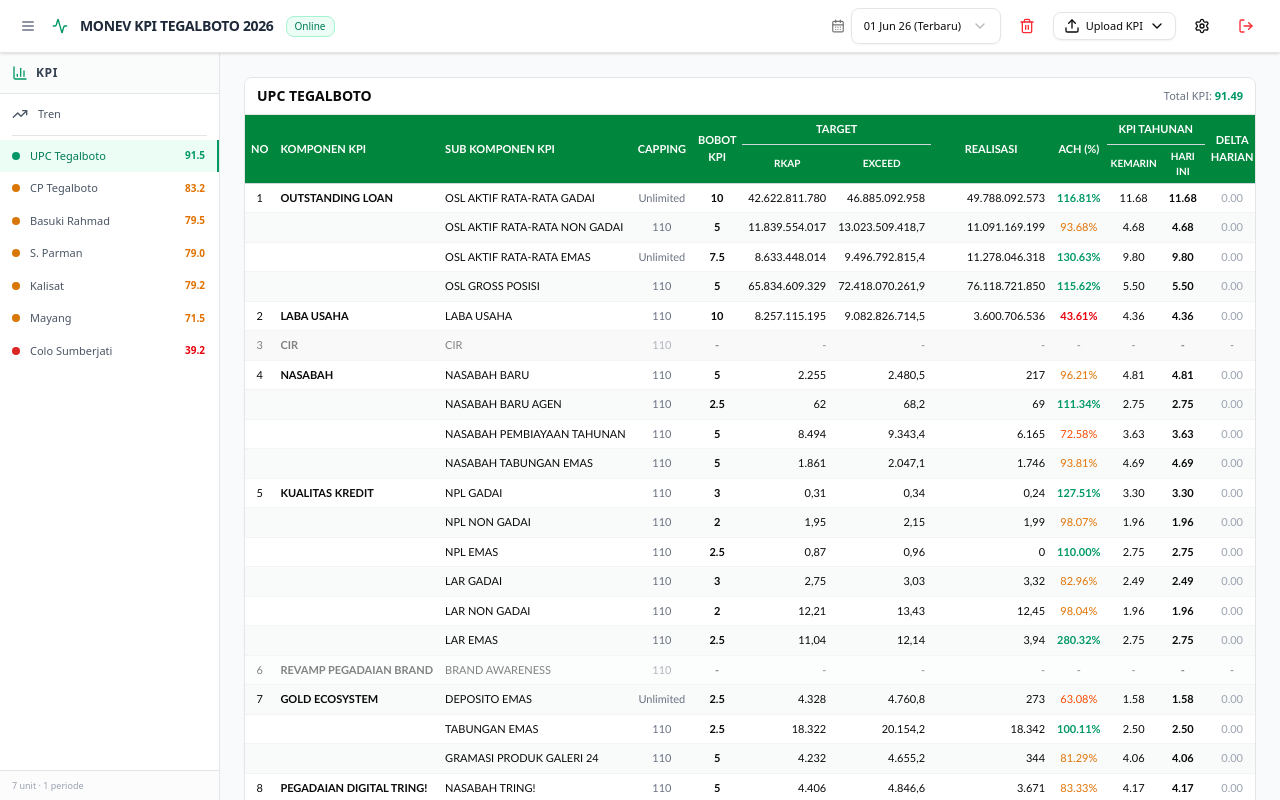
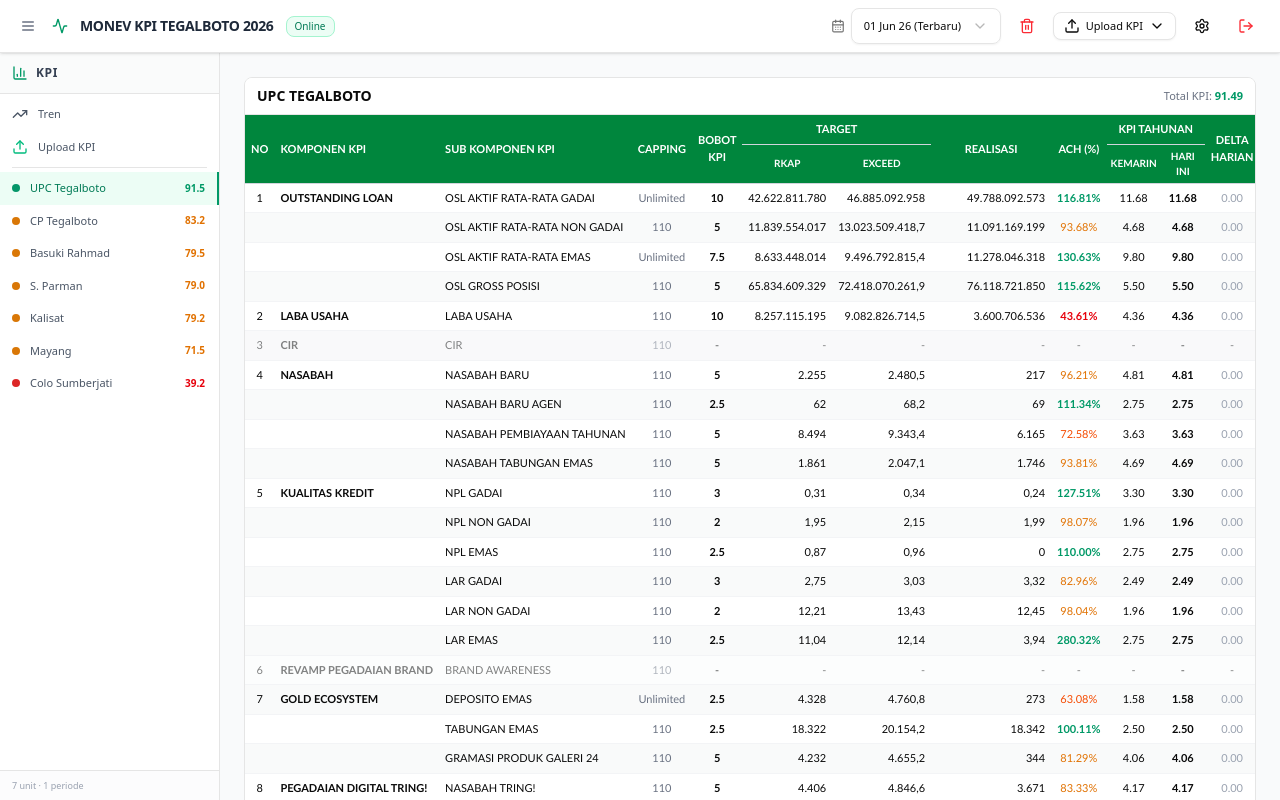
Before and after one commit to kurmikrotegalboto-ctrl/zoldyck, a Next.js app: page / in a window 1280 px wide. Built offline with nearby package versions, Linux system fonts and the light colour scheme.

Commit message:
18d3060f-1824-4495-8d40-6699c0815aec

```diff
--- a/src/app/page.tsx
+++ b/src/app/page.tsx
@@ -219,6 +219,11 @@ export default function Home() {
               <TrendingUp className="h-4 w-4 shrink-0" />
               {sidebarOpen && <span>Tren</span>}
             </button>
+            <button onClick={() => { setShowUpload(true); setMobileSidebar(false); }}
+              className="w-full flex items-center gap-2.5 px-3 py-2 text-[11px] font-medium transition-colors text-gray-600 hover:bg-gray-50 border-r-2 border-transparent">
+              <Upload className="h-4 w-4 shrink-0 text-emerald-500" />
+              {sidebarOpen && <span>Upload KPI</span>}
+            </button>
             <div className="my-1 mx-3 border-t" />
             {UNIT_SIDEBAR.map((u) => {
               const unit = latestUnits.find((lu) => lu.code === u.code);
```
